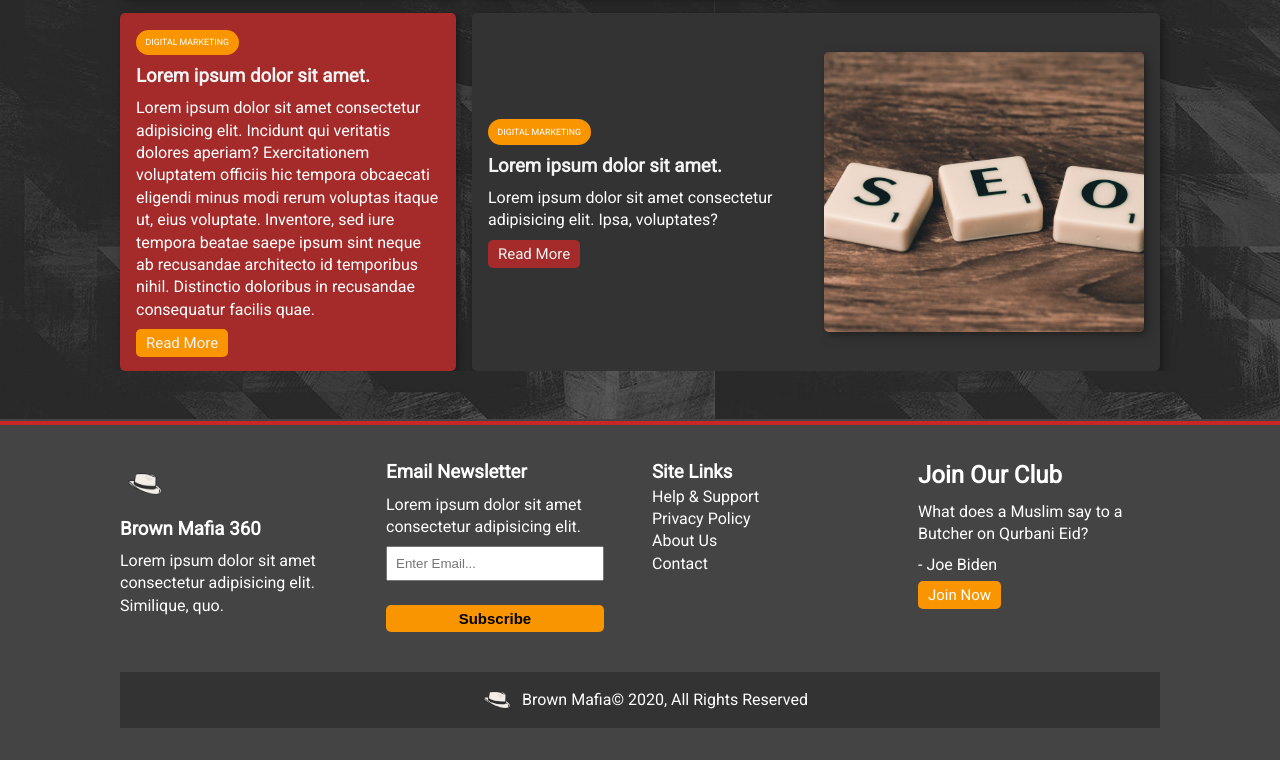
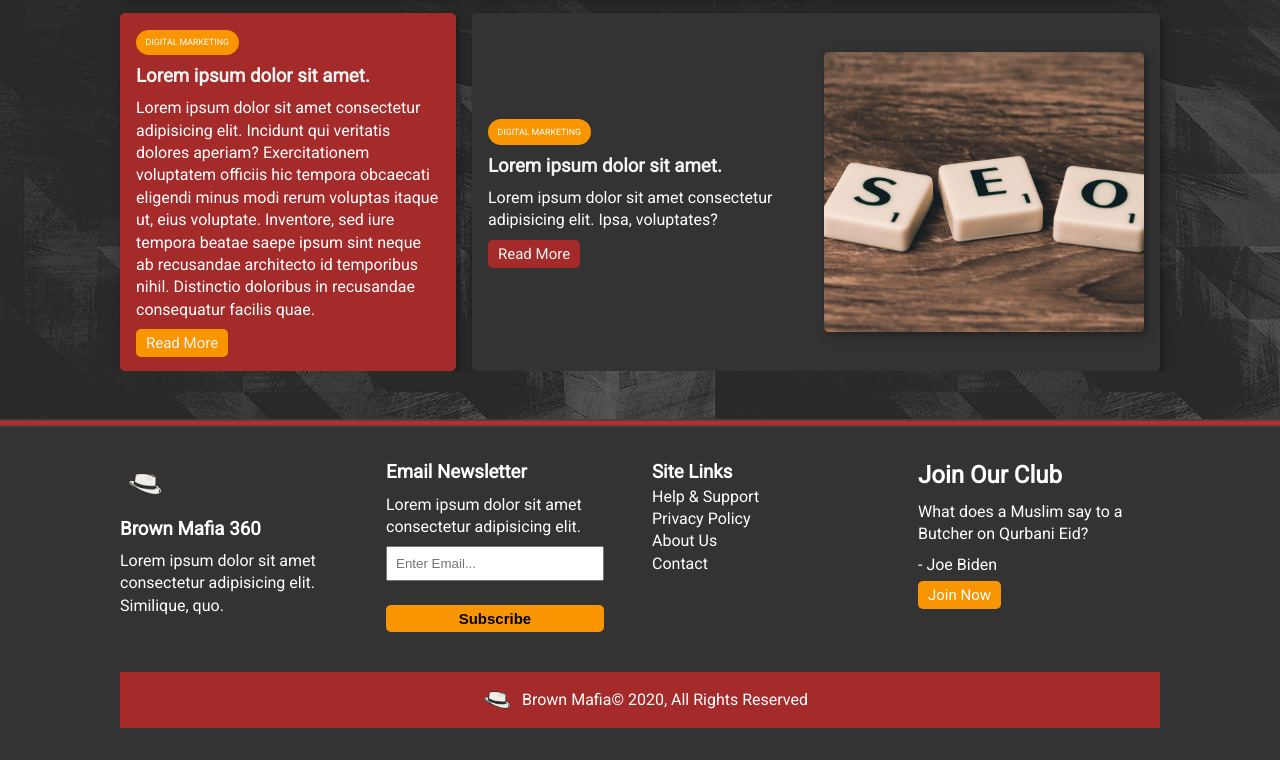
Before and after one commit to Mohaiminul69/brown-mafia-360, a plain HTML site: page index.html in a window 1280 px wide. Shown: the part 1783-2543 px from the top of the page. Drawn offline with nearby package versions, Linux system fonts and the light colour scheme; animation ran at ten frames a second.

Commit message:
Update style.css

```diff
--- a/style.css
+++ b/style.css
@@ -639,7 +639,7 @@ body {
 }
 
 #main-footer {
-  background: var(--light-dark-color);
+  background: var(--dark-color);
   color: #fff;
 }
 
@@ -661,7 +661,7 @@ body {
   padding: 0.5rem;
   text-align: center;
   font-size: 1rem;
-  background: var(--dark-color);
+  background: var(--primary-color);
   display: flex;
   justify-content: center;
   align-items: center;
```
